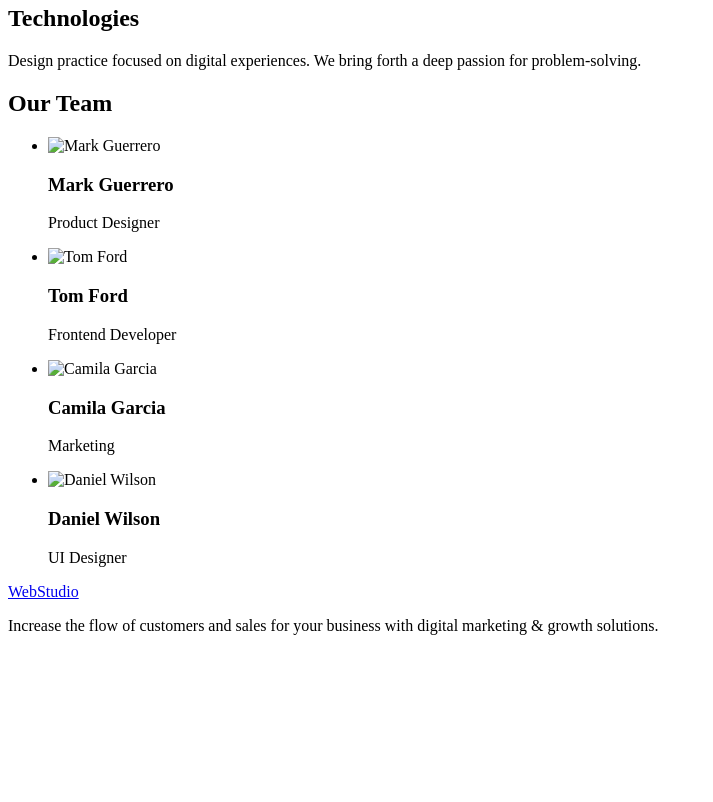
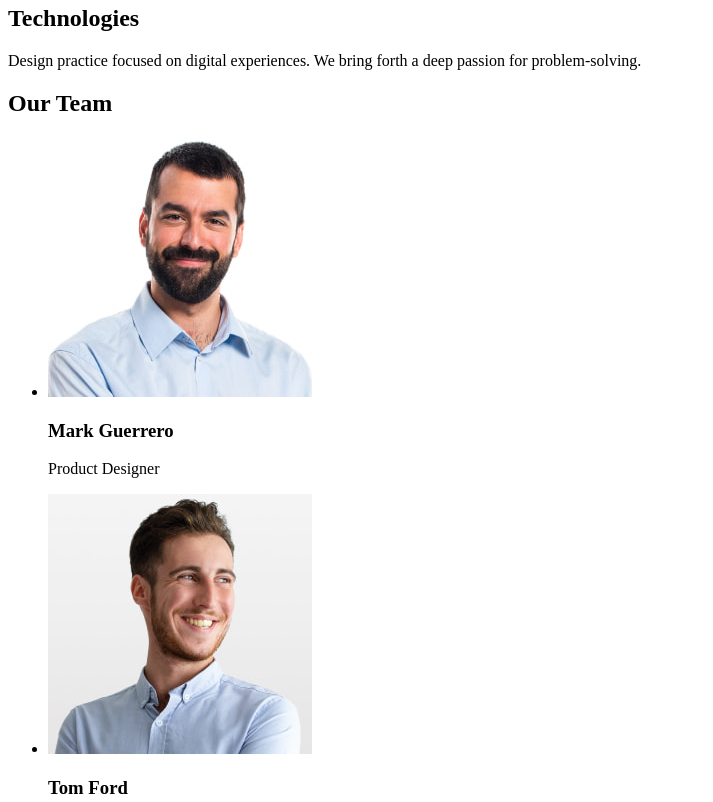
Before and after one commit to anastasiia-amb/goit-markup-hw-01, a plain HTML site: page index.html in a window 1280 px wide. Shown: the part 500-1302 px from the top of the page, without its empty margins (0-713 px from the left). Before the commit the page ends 1151 px from the top, so only its background shows below. Drawn offline with Linux system fonts and the light colour scheme; the site is published under a folder, as on GitHub Pages, so addresses that start at the root find nothing.

Commit message:
add files

```diff
--- a/index.html
+++ b/index.html
@@ -48,22 +48,22 @@
             <h2>Our Team</h2>
             <ul>
                 <li>
-                    <img src="/images/mark.jpg" alt="Mark Guerrero">
+                    <img src="./images/mark.jpg" alt="Mark Guerrero">
                     <h3>Mark Guerrero</h3>
                     <p>Product Designer</p>
                 </li>
                 <li>
-                    <img src="/images/tom.jpg" alt="Tom Ford">
+                    <img src="./images/tom.jpg" alt="Tom Ford">
                     <h3>Tom Ford</h3>
                     <p>Frontend Developer</p>
                 </li>
                 <li>
-                    <img src="/images/camila.jpg" alt="Camila Garcia">
+                    <img src="./images/camila.jpg" alt="Camila Garcia">
                     <h3>Camila Garcia</h3>
                     <p>Marketing</p>
                 </li>
                 <li>
-                    <img src="/images/daniel.jpg" alt="Daniel Wilson">
+                    <img src="./images/daniel.jpg" alt="Daniel Wilson">
                     <h3>Daniel Wilson</h3>
                     <p>UI Designer</p>
                 </li>
```
